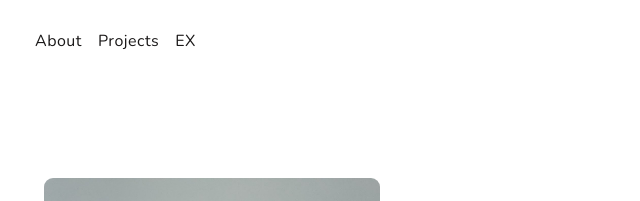
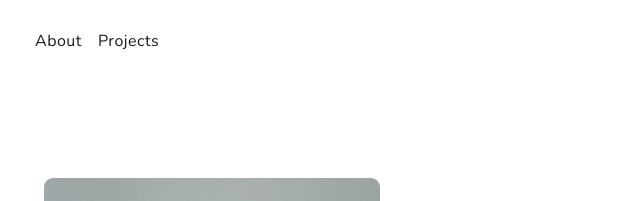
Before and after one commit to TerryMinal/TerryMinal.github.io, a plain HTML site: page index.html in a window 1280 px wide. Shown: the top 201 px of the page, 58-698 px from the left. Drawn offline with nearby package versions, Linux system fonts and the light colour scheme.

```diff
--- a/index.html
+++ b/index.html
@@ -35,7 +35,7 @@
         <div class="navbar-nav">
           <a class="nav-item nav-link" href="#">About</a>
           <a class="nav-item nav-link" href="project.html">Projects</a>
-          <a class="nav-item nav-link" href="ex.html">EX</a>
+          <!-- <a class="nav-item nav-link" href="ex.html">EX</a> -->
           <!-- <a class="nav-item nav-link" href="activity.html">Activities</a> -->
         </div>
         <div class="navbar-nav ml-auto">
```
